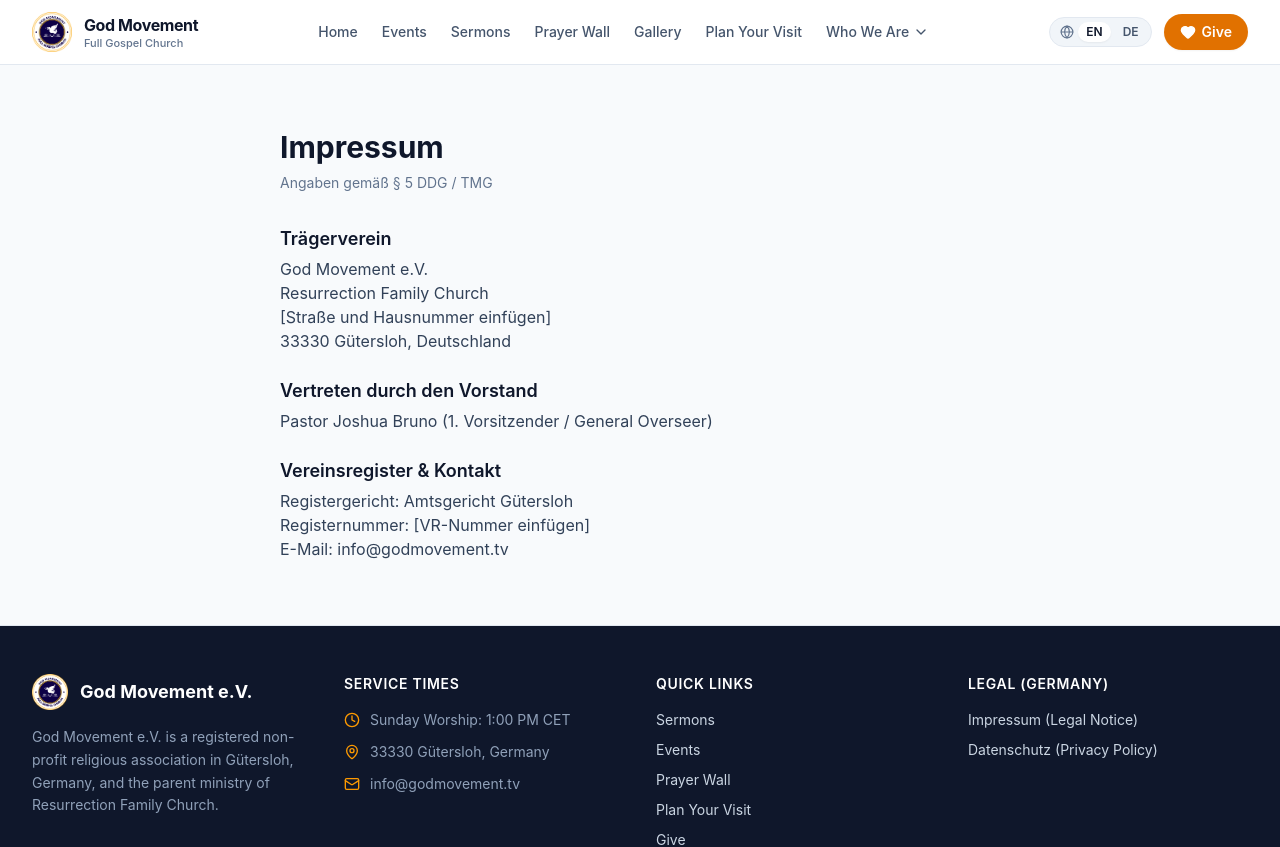
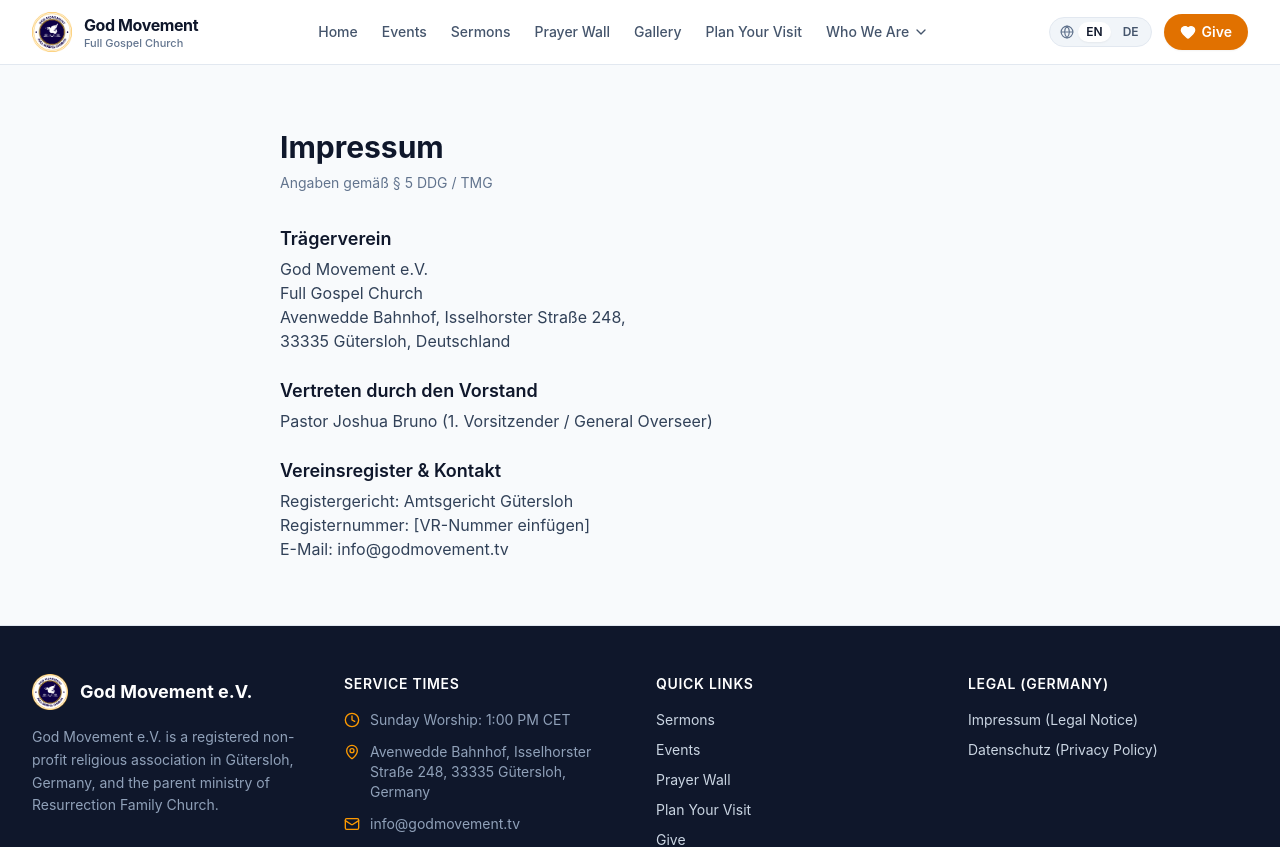
Before and after one commit to JavnetEnt/god-movement, a Next.js app: page /en/impressum in a window 1280 px wide. Shown: the top 847 px of the page. Built offline with nearby package versions, Linux system fonts and the light colour scheme.

Commit message:
Update church address across site pages

```diff
--- a/src/app/[locale]/contact/page.tsx
+++ b/src/app/[locale]/contact/page.tsx
@@ -45,10 +45,10 @@ export default function ContactPage({
                     <strong className="block text-slate-900">
                       {locale === 'de' ? 'Adresse' : 'Address'}
                     </strong>
-                    <span>[Street & House Number]</span>
-                    <span className="block">33330 Gütersloh, Germany</span>
+                    <span>Avenwedde Bahnhof, Isselhorster Straße 248,</span>
+                    <span className="block">33335 Gütersloh, Germany</span>
                     <a
-                      href="https://maps.google.com/?q=33330+Gutersloh+Germany"
+                      href="https://maps.google.com/?q=33335+Gutersloh+Germany"
                       target="_blank"
                       rel="noopener noreferrer"
                       className="mt-1 inline-flex items-center gap-1 text-xs font-semibold text-amber-600 hover:text-amber-700"
--- a/src/app/[locale]/datenschutz/page.tsx
+++ b/src/app/[locale]/datenschutz/page.tsx
@@ -6,7 +6,7 @@ export default function DatenschutzPage() {
         <section>
           <h2 className="text-lg font-semibold text-slate-900">1. Verantwortlicher / Data Controller</h2>
           <p className="mt-1">
-            God Movement e.V., 33330 Gütersloh, Germany (info@godmovement.tv).
+            God Movement e.V., 33335 Gütersloh, Germany (info@godmovement.tv).
           </p>
         </section>
         <section>
--- a/src/app/[locale]/impressum/page.tsx
+++ b/src/app/[locale]/impressum/page.tsx
@@ -9,9 +9,9 @@ export default function ImpressumPage() {
           <h2 className="text-lg font-semibold text-slate-900">Trägerverein</h2>
           <p className="mt-1">
             God Movement e.V.<br />
-            Resurrection Family Church<br />
-            [Straße und Hausnummer einfügen]<br />
-            33330 Gütersloh, Deutschland
+            Full Gospel Church<br />
+            Avenwedde Bahnhof, Isselhorster Straße 248,<br />
+            33335 Gütersloh, Deutschland
           </p>
         </section>
 
--- a/src/app/[locale]/plan-your-visit/page.tsx
+++ b/src/app/[locale]/plan-your-visit/page.tsx
@@ -69,8 +69,8 @@ export default function PlanYourVisitPage({
               icon: MapPin,
               titleEn: 'Location',
               titleDe: 'Standort',
-              bodyEn: '33330 Gütersloh, Germany',
-              bodyDe: '33330 Gütersloh, Deutschland'
+              bodyEn: '33335 Gütersloh, Germany',
+              bodyDe: '33335 Gütersloh, Deutschland'
             },
             {
               icon: Languages,
--- a/src/components/Footer.tsx
+++ b/src/components/Footer.tsx
@@ -40,7 +40,7 @@ export default function Footer() {
               </li>
               <li className="flex items-start gap-2.5">
                 <MapPin className="mt-0.5 h-4 w-4 shrink-0 text-amber-500" />
-                <span>33330 Gütersloh, Germany</span>
+                <span>Avenwedde Bahnhof, Isselhorster Straße 248, 33335 Gütersloh, Germany</span>
               </li>
               <li className="flex items-start gap-2.5">
                 <Mail className="mt-0.5 h-4 w-4 shrink-0 text-amber-500" />
--- a/src/sanity/schemaTypes/event.ts
+++ b/src/sanity/schemaTypes/event.ts
@@ -64,7 +64,7 @@ export const eventType = defineType({
       name: 'address',
       title: 'Full Address',
       type: 'string',
-      initialValue: '33330 Gütersloh, Germany'
+      initialValue: '33335 Gütersloh, Germany'
     }),
     defineField({
       name: 'isOnline',
```
